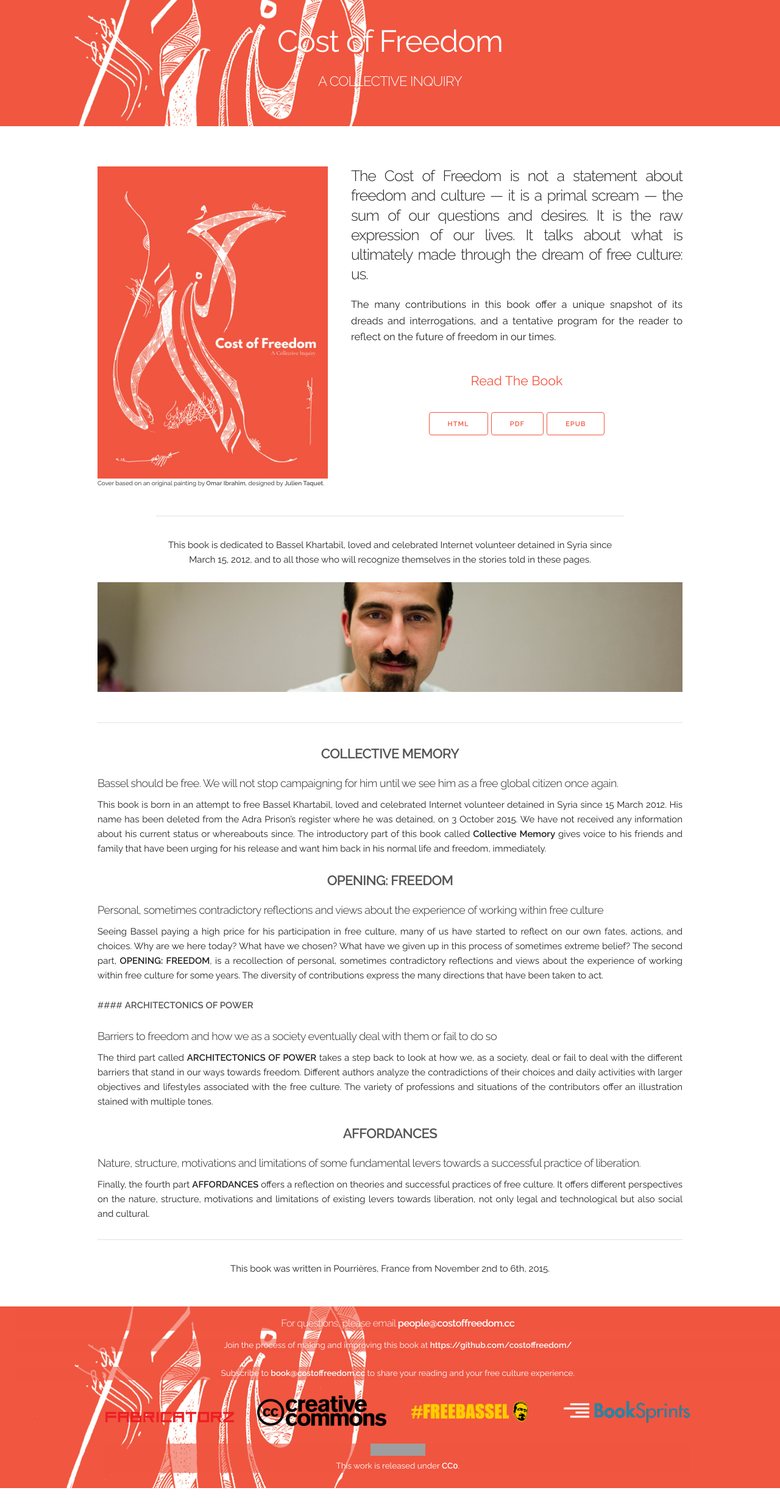
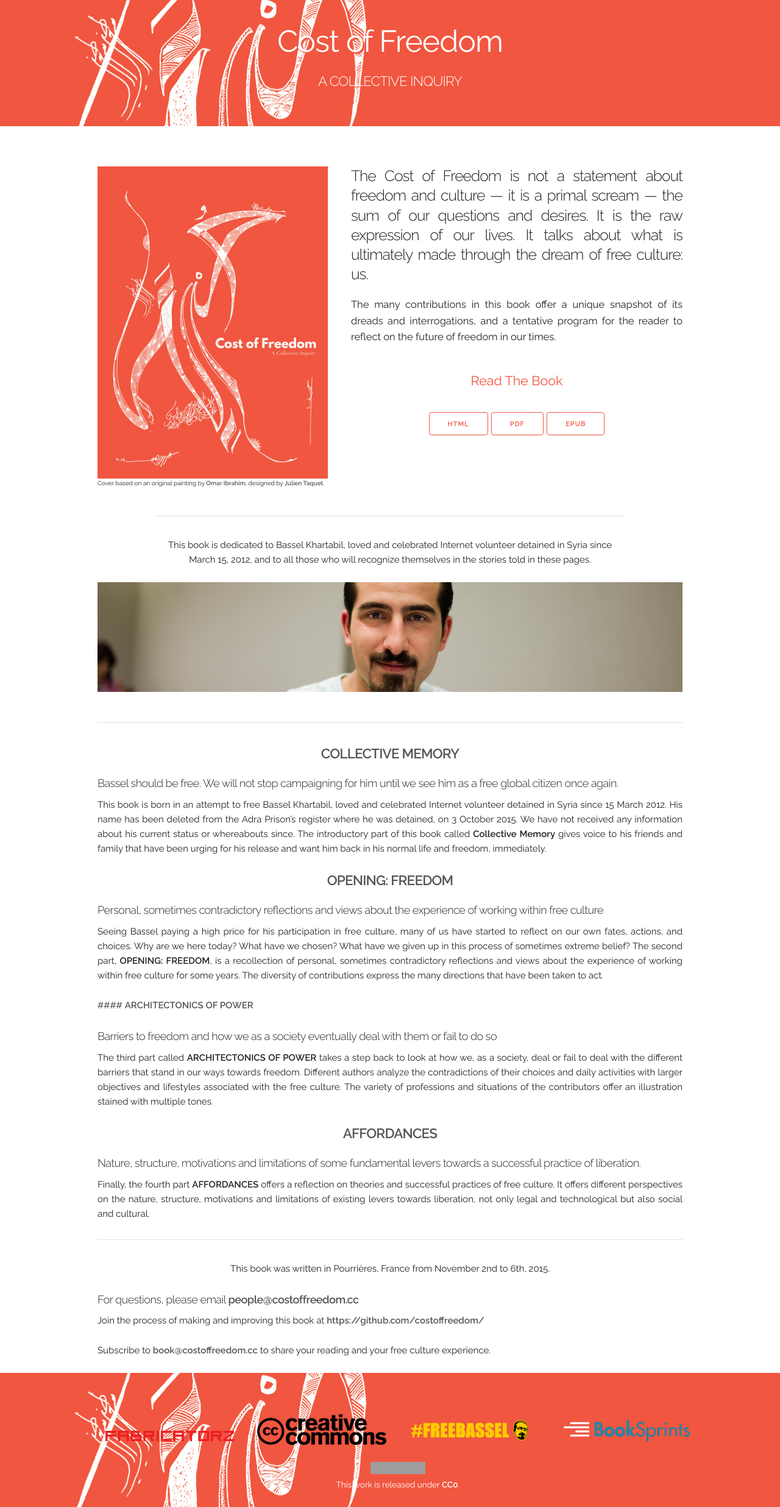
Before and after one commit to costoffreedom/costoffreedom.cc, a Jekyll site: the page built from index.md, in a window 1280 px wide. Shown: the whole page at 61% size. Built offline with Jekyll 4.4.1, drawn with Linux system fonts in a browser that asks for light colours; before the commit the page ends 2441 px from its top, so only the background shows below that; grey boxes are pictures that could not be loaded.

Commit message:
convert css to sass

```diff
--- a/_config.yml
+++ b/_config.yml
@@ -1,2 +1,5 @@
 gems:
   - jekyll-redirect-from
+
+sass:
+  sass_dir: scss
--- a/_includes/footer.html
+++ b/_includes/footer.html
@@ -1,9 +1,4 @@
 <div class="row" id="footer">
-
-    <h5 class="center">For questions, please email <a href="mailto:people@costoffreedom.cc">people@costoffreedom.cc</a></h5>
-    <p>Join the process of making and improving this book at <a href="https://github.com/costoffreedom/">https://github.com/costoffreedom/</a></p>
-    <p>Subscribe to<a href="mailto:book-subscribe@costoffreedom.cc"> book@costoffreedom.cc</a> to share your reading and your free culture experience.</p>
-
 
     <div class="container">
         <div class="row">
--- a/_layouts/default.html
+++ b/_layouts/default.html
@@ -8,7 +8,7 @@
     </title>
     <link rel="stylesheet" href="/css/normalize.css">
     <link rel="stylesheet" href="/css/skeleton.css">
-    <link rel="stylesheet" href="/css/style.css">
+    <link rel="stylesheet" href="/scss/style.css">
     <meta name="description" content="{{ page.description }}">
     <meta name="author" content="{{ page.author }}">
     <meta name="viewport" content="width=device-width, initial-scale=1">
--- a/css/style.css
+++ /dev/null
@@ -1,335 +0,0 @@
-body {
-    background:white;
-}
-
-img {
-     max-width:100%
-}
-
-a {
-    text-decoration: none;
-    color: #555;
-    font-weight: bold;
-}
-
-a:hover {
-    color:#F15640
-}
-
-blockquote {
-    padding: 2em;
-    background-color: #EEE;
-    font-style: italic;
-}
-
-blockquote em {
-    font-weight: bold;
-}
-
-/*
-* Typo
-*/
-
-p {
-    text-align: justify;
-}
-
-h2 {
-    margin-top: 5%;
-    margin-bottom: 8%;
-}
-
-h3 {
-  font-size: 1.5em;
-}
-
-h4 {
-  font-size: 1.5em;
-  text-align: center;
-  text-transform: uppercase;
-}
-
-h5 {
-  margin-top: 2%;
-  margin-bottom: 1%;
-  font-size: 1.2em;
-}
-
-bold {
-  text-transform: uppercase;
-}
-
-.center {
-  text-align: center;
-}
-
-/*
-* Header
-*/
-
-#header {
-    color: white;
-    text-align: center;
-    background: #F15640 url("/images/cover.jpg") no-repeat 0% 40%;
-    padding: 3%;
-}
-
-#header h1 {
-    text-shadow:3px 3px #F15640;
-}
-
-#header a, #header a:hover {
-    color: white;
-    font-weight: normal;
-}
-
-#header h4 {
-    text-shadow:1px 2px #F15640;
-}
-
-#header .container h5 {
-    text-align: justify;
-}
-
-.button-download {
-    color:#F15640;
-    font-weight: bolder;
-    background: white;
-    border-color:#F15640;
-}
-
-.button-download:hover {
-    color:white;
-    background: #F15640;
-    border-color:white;
-}
-
-h1 {
-    font-weight: bolder;
-}
-
-#menu  {
-    padding: 5px;
-    background-color: white ;
-}
-
-#menu p, #menu a {
-    color: #F15640;
-    margin-bottom: 0;
-    text-transform: lowercase;
-}
-
-#menu a {
-    padding: 5px;
-    font-weight: normal;
-}
-
-#menu a:hover {
-    text-shadow: 0 0 0 #F15640;
-}
-
-
-#presentation {
-    margin-top: 4em;
-    text-align: justify;
-    font-size: 1.1em;
-}
-
-#presentation p {
-    margin-bottom: 1.5em;
-}
-
-#petition {
-  margin-top: 1em;
-  font-size: 1.5em;
-  text-align: center ;
-}
-
-
-/*
-* Footer
-*/
-
-#footer {
-    font-size: 1.3em;
-    color: white;
-    text-align: center;
-    background: #F15640 url("/images/cover.jpg") no-repeat 0% 40%;
-    padding: 20px 10px;
-    /*margin-top: 3%;*/
-}
-
-#footer h5 {
-    padding-top: 1em;
-}
-
-#footer a {
-    color:white;
-}
-
-#footer h5, #footer p {
-    background: rgba(241,86,64, .6);
-    text-align: center;
-
-}
-
-#license {
-  padding-top: 1em;
-}
-
-.contact {
-  font-size: 1.2em;
-  text-align: center;
-}
-
-#footer {
-    font-size: .9em;
-    padding: 0 0 0 2%;
-}
-
-.fabricatorz {
-    padding-top: 2em;
-}
-
-
-/*
-* Bassel Photo
-*/
-
-.photo {
-    position: relative;
-    height: 200px;
-    width: 100%;
-    overflow : hidden;
-    top:0;
-    /*margin-bottom: 3%;*/
-}
-
-.photo img {
-    /*position:absolute;*/
-    /*top:-165%;*/
-    /*bottom:0;*/
-}
-
-.photo .caption {
-    text-align: center;
-    background: rgba(0,0,0,.6);
-    color: white;
-    position:absolute;
-    top: calc( 80% - 20px );
-    padding: 5px 10px;
-    width: 100%;
-    margin:auto;
-    opacity:0;
-}
-
-.photo:hover .caption{
-   transition: opacity .5s;
-   opacity: 1;
-}
-.cover {
-  max-height: 80vh;
-}
-#download {
-  font-size: 1.3em;
-}
-#contact {
-  padding-bottom: 1em;
-}
-
-.subtitled {
-    margin-bottom: 0;
-    line-height: .4em;
-}
-
-
-/**
- * Navigation
- */
-
-nav.hz ul { list-type: none; margin:0; padding:0; display: table-row; }
-nav.hz ul li { display: table-cell; }
-ul.alpha li { width: 1em; }
-
-/**
- * Links page
- */
-
-body.links {
-    height: 100%;
-    overflow: auto;
-}
-
-body.links #header {
-    position: fixed;
-    width: 100%;
-    padding: 0;
-    z-index: 90;
-    height: 13em;
-    height: 10m;
-    background-color: rgba(0,0,13,0.95);
-}
-
-body.links #header h1 {
-    font-size: 2em;
-    text-align: right;
-    padding-top:0.5em;
-    padding-left: 1em;
-}
-
-body.links #main {
-    top: 1em;
-}
-
-body.links h2,
-body.links h3 {
-    padding-top: 5em;
-}
-
-body.links #intro div h4 {
-    line-height: 0.8;
-}
-
-body.links #tweets {
-    position: absolute;
-    bottom: 10em;
-    right: 0;
-}
-
-
-/**
- * Book
- */
-
-#cover figure {
-    margin: 0;
-    padding: 0;
-}
-
-#cover img {
-    background-color: #ccc;
-    display: block;
-}
-#cover figcaption {
-    font-size: x-small;
-}
-
-
-/**
- * Tweets
- */
-
-.tweet .translation {
-    font-size: smaller;
-    font-style: italic;
-}
-
-
-/*
-* download
-*/
-
-#download {
-  margin-top: 2em;
-  color:#F15640;
-}
--- /dev/null
+++ b/scss/style.scss
@@ -0,0 +1,337 @@
+---
+---
+// content of your main.scss
+/*
+CSS http://clementrenaud.com
+par Clément Renaud
+hi@clementrenaud.com
+*/
+
+@charset "utf-8";
+
+body {
+  background: white;
+}
+
+img {
+  max-width: 100%;
+}
+
+a {
+  text-decoration: none;
+  color: #555;
+  font-weight: bold;
+  &:hover {
+    color: #F15640;
+  }
+}
+
+blockquote {
+  padding: 2em;
+  background-color: #EEE;
+  font-style: italic;
+  em {
+    font-weight: bold;
+  }
+}
+
+/*
+* Typo
+*/
+
+p {
+  text-align: justify;
+}
+
+h2 {
+  margin-top: 5%;
+  margin-bottom: 8%;
+}
+
+h3 {
+  font-size: 1.5em;
+}
+
+h4 {
+  font-size: 1.5em;
+  text-align: center;
+  text-transform: uppercase;
+}
+
+h5 {
+  margin-top: 2%;
+  margin-bottom: 1%;
+  font-size: 1.2em;
+}
+
+bold {
+  text-transform: uppercase;
+}
+
+.center {
+  text-align: center;
+}
+
+/*
+* Header
+*/
+
+#header {
+  color: white;
+  text-align: center;
+  background: #F15640 url("/images/cover.jpg") no-repeat 0% 40%;
+  padding: 3%;
+  h1 {
+    text-shadow: 3px 3px #F15640;
+  }
+  a {
+    color: white;
+    font-weight: normal;
+    &:hover {
+      color: white;
+      font-weight: normal;
+    }
+  }
+  h4 {
+    text-shadow: 1px 2px #F15640;
+  }
+  .container h5 {
+    text-align: justify;
+  }
+}
+
+.button-download {
+  color: #F15640;
+  font-weight: bolder;
+  background: white;
+  border-color: #F15640;
+  &:hover {
+    color: white;
+    background: #F15640;
+    border-color: white;
+  }
+}
+
+h1 {
+  font-weight: bolder;
+}
+
+#menu {
+  padding: 5px;
+  background-color: white;
+  p {
+    color: #F15640;
+    margin-bottom: 0;
+    text-transform: lowercase;
+  }
+  a {
+    color: #F15640;
+    margin-bottom: 0;
+    text-transform: lowercase;
+    padding: 5px;
+    font-weight: normal;
+    &:hover {
+      text-shadow: 0 0 0 #F15640;
+    }
+  }
+}
+
+#presentation {
+  margin-top: 4em;
+  text-align: justify;
+  font-size: 1.1em;
+  p {
+    margin-bottom: 1.5em;
+  }
+}
+
+#petition {
+  margin-top: 1em;
+  font-size: 1.5em;
+  text-align: center;
+}
+
+/*
+* Footer
+*/
+
+#footer {
+  font-size: 1.3em;
+  color: white;
+  text-align: center;
+  background: #F15640 url("/images/cover.jpg") no-repeat 0% 40%;
+  padding: 20px 10px;
+
+  font-size: .9em;
+  padding: 5em 0 0 2%;
+
+  h5 {
+    padding-top: 1em;
+  }
+  a {
+    color: white;
+  }
+  h5, p {
+    text-align: center;
+  }
+
+  .fabricatorz {
+    padding-top: 2em;
+  }
+
+  #license {
+    padding-top: 1em;
+  }
+
+}
+
+.contact {
+  font-size: 1.2em;
+  text-align: center;
+}
+
+
+
+/*
+* Bassel Photo
+*/
+
+.photo {
+  position: relative;
+  height: 200px;
+  width: 100%;
+  overflow: hidden;
+  top: 0;
+  /*margin-bottom: 3%;*/
+
+  img {
+    /*position:absolute;*/
+    /*top:-165%;*/
+    /*bottom:0;*/
+  }
+
+  .caption {
+    text-align: center;
+    background: rgba(0, 0, 0, 0.6);
+    color: white;
+    position: absolute;
+    top: calc( 80% - 20px );
+    padding: 5px 10px;
+    width: 100%;
+    margin: auto;
+    opacity: 0;
+  }
+  &:hover .caption {
+    transition: opacity .5s;
+    opacity: 1;
+  }
+}
+
+.cover {
+  max-height: 80vh;
+}
+
+#download {
+  font-size: 1.3em;
+}
+
+#contact {
+  padding-bottom: 1em;
+}
+
+.subtitled {
+  margin-bottom: 0;
+  line-height: .4em;
+}
+
+/**
+ * Navigation
+ */
+
+nav.hz ul {
+  list-type: none;
+  margin: 0;
+  padding: 0;
+  display: table-row;
+  li {
+    display: table-cell;
+  }
+}
+
+ul.alpha li {
+  width: 1em;
+}
+
+/**
+ * Links page
+ */
+
+body.links {
+  height: 100%;
+  overflow: auto;
+  #header {
+    position: fixed;
+    width: 100%;
+    padding: 0;
+    z-index: 90;
+    height: 13em;
+    height: 10m;
+    background-color: rgba(0, 0, 13, 0.95);
+    h1 {
+      font-size: 2em;
+      text-align: right;
+      padding-top: 0.5em;
+      padding-left: 1em;
+    }
+  }
+  #main {
+    top: 1em;
+  }
+  h2, h3 {
+    padding-top: 5em;
+  }
+  #intro div h4 {
+    line-height: 0.8;
+  }
+  #tweets {
+    position: absolute;
+    bottom: 10em;
+    right: 0;
+  }
+}
+
+/**
+ * Book
+ */
+
+#cover {
+  figure {
+    margin: 0;
+    padding: 0;
+  }
+  img {
+    background-color: #ccc;
+    display: block;
+  }
+  figcaption {
+    font-size: x-small;
+  }
+}
+
+/**
+ * Tweets
+ */
+
+.tweet .translation {
+  font-size: smaller;
+  font-style: italic;
+}
+
+/*
+* download
+*/
+
+#download {
+  margin-top: 2em;
+  color: #F15640;
+}
```
Also changed, not shown: index.md (+6 -0 lines).
